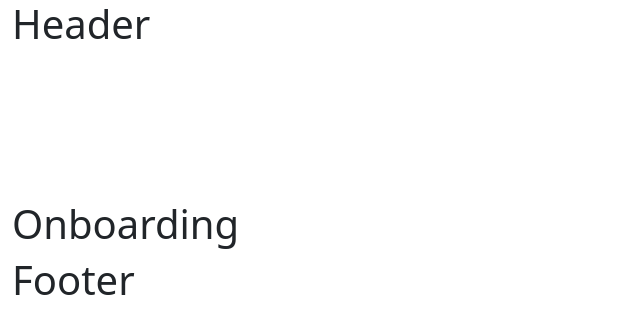
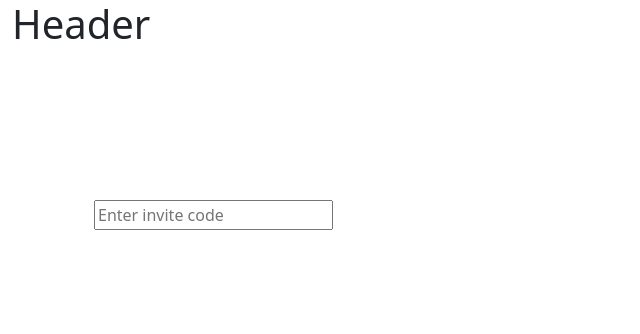
Before and after one commit to maddy12day/amandeep_project, a React (Create React App) app: page / in a window 1280 px wide. Shown: the top 334 px of the page, without its empty margins (0-640 px from the left). Built offline with nearby package versions, Linux system fonts and the light colour scheme.

Commit message:
Dynamic input

```diff
--- a/src/app/components/footer.jsx
+++ b/src/app/components/footer.jsx
@@ -1,4 +1,4 @@
 const Footer = () => {
-  return <h1>Footer</h1>;
+
 };
 export default Footer;
--- /dev/null
+++ b/src/app/components/forms/input.js
@@ -0,0 +1,13 @@
+const Input =({type,placeholder,name})=>{
+  return(
+    <>
+      <div className="container">
+      <div className="input-container">
+      <input type={type} placeholder={placeholder} name={name}/>
+     </div>
+      </div>
+    </>
+  )
+}
+
+export default Input;
--- a/src/app/views/Onboarding/onboarding.jsx
+++ b/src/app/views/Onboarding/onboarding.jsx
@@ -1,6 +1,10 @@
+import Input from "../../components/forms/input";
+
 const Onboarding = () => {
     return (
-        <h1>Onboarding</h1>
+        <>
+        <Input type={"text"} placeholder={"Enter invite code"} name={"usercode"}/>
+        </>
     )
 }
 export default Onboarding;
```
